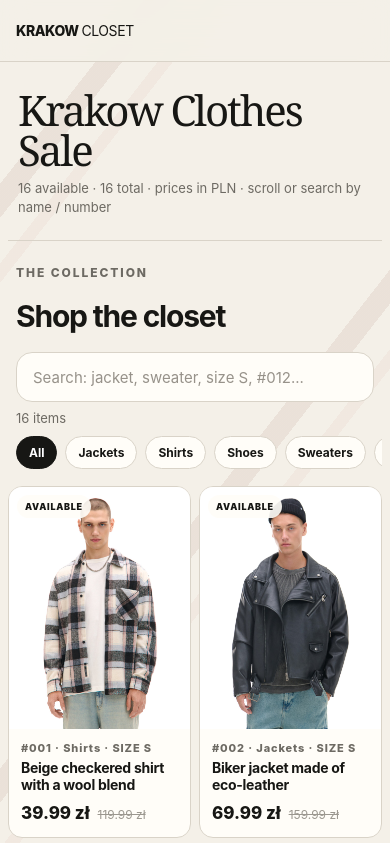
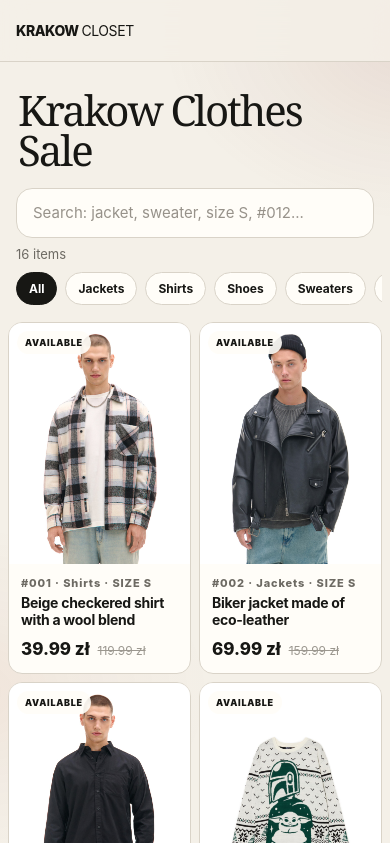
Before and after one commit to Lemurzil/krakow-clothes-sale-deploy, a website: page public/index.html in a window 390 px wide. Shown: the top 843 px of the page. Drawn offline with Linux system fonts and the light colour scheme.

Commit message:
Deploy: soft fashion background and simplified header

```diff
--- a/public/app.js
+++ b/public/app.js
@@ -2,7 +2,6 @@
 const searchInput=document.querySelector('#searchInput');
 const categoryChips=document.querySelector('#categoryChips');
 const resultCount=document.querySelector('#resultCount');
-const summaryLine=document.querySelector('#summaryLine');
 const dialog=document.querySelector('#itemDialog');
 const dialogContent=document.querySelector('#dialogContent');
 const closeDialog=document.querySelector('#closeDialog');
@@ -10,7 +9,7 @@
 let items=[];
 let activeCategory='ALL';
 
-const money=n=>Number(n).toFixed(2)+' zł';
+const money=n=>Number(n).toFixed(2)+' z\u0142';
 const esc=s=>String(s??'').replace(/[&<>"']/g,c=>({'&':'&amp;','<':'&lt;','>':'&gt;','"':'&quot;',"'":'&#039;'}[c]));
 const norm=s=>String(s??'').normalize('NFD').replace(/[\u0300-\u036f]/g,'').toLowerCase().trim();
 
@@ -31,14 +30,8 @@
       i.condition,i.material,...(i.features||[]),categoryAliases[i.category]||''
     ].join(' '));
   });
-  renderSummary();
   renderCategoryChips();
   render();
-}
-
-function renderSummary(){
-  const available=items.filter(i=>i.status==='AVAILABLE').length;
-  summaryLine.textContent=available+' available · '+items.length+' total · prices in PLN · scroll or search by name / number';
 }
 
 function renderCategoryChips(){
@@ -77,7 +70,7 @@
   return '<article class="card" data-id="'+i.id+'">'+
     '<div class="photo"><img src="'+i.images[0]+'" alt="'+esc(i.name)+'" loading="lazy">'+
     '<span class="badge '+i.status.toLowerCase()+'">'+i.status+'</span></div>'+
-    '<div class="card-body"><div class="meta">'+i.catalogNumber+' · '+esc(i.category)+' · SIZE '+esc(i.size)+'</div>'+
+    '<div class="card-body"><div class="meta">'+i.catalogNumber+' \u00b7 '+esc(i.category)+' \u00b7 SIZE '+esc(i.size)+'</div>'+
     '<h3>'+esc(i.name)+'</h3><div class="price-row"><span class="price">'+money(i.price)+'</span>'+
     (i.originalPrice?'<span class="old">'+money(i.originalPrice)+'</span>':'')+'</div></div></article>';
 }
@@ -92,7 +85,7 @@
   const factHtml=facts.map(f=>'<div class="fact"><span>'+esc(f[0])+'</span><strong>'+esc(f[1])+'</strong></div>').join('');
   const featureHtml=i.features&&i.features.length?'<ul class="features">'+i.features.map(x=>'<li>'+esc(x)+'</li>').join('')+'</ul>':'';
   dialogContent.innerHTML='<div class="detail"><div class="gallery">'+gallery+'</div><div class="info">'+
-    '<div class="detail-id">'+i.catalogNumber+' · '+esc(i.category)+'</div><h2>'+esc(i.name)+'</h2>'+
+    '<div class="detail-id">'+i.catalogNumber+' \u00b7 '+esc(i.category)+'</div><h2>'+esc(i.name)+'</h2>'+
     '<div class="big-price">'+money(i.price)+(i.originalPrice?' <span class="old">'+money(i.originalPrice)+'</span>':'')+'</div>'+
     '<div class="fact-list">'+factHtml+'</div>'+featureHtml+
     '<button class="share" id="shareItem">Share / copy item</button></div></div>';
@@ -101,7 +94,7 @@
 }
 
 async function shareItem(i){
-  const text=i.catalogNumber+' — '+i.name+', size '+i.size+', '+money(i.price)+' · Kraków';
+  const text=i.catalogNumber+' \u2014 '+i.name+', size '+i.size+', '+money(i.price)+' \u00b7 Krakow';
   if(navigator.share){try{await navigator.share({title:i.name,text,url:location.href});return}catch(e){}}
   await navigator.clipboard.writeText(text+' '+location.href);
   const b=document.querySelector('#shareItem');
--- a/public/index.html
+++ b/public/index.html
@@ -10,12 +10,8 @@
 <main>
 <section class="hero compact-original-hero">
   <h1>Krakow Clothes Sale</h1>
-  <p class="hero-summary" id="summaryLine">Loading items...</p>
 </section>
-<section class="catalog">
-  <div class="catalog-head">
-    <div><p class="eyebrow">THE COLLECTION</p><h2>Shop the closet</h2></div>
-  </div>
+<section class="catalog compact-catalog">
   <div class="catalog-tools">
     <div class="search-row">
       <input id="searchInput" type="search" autocomplete="off" placeholder="Search: jacket, sweater, size S, #012..." aria-label="Search clothes">
--- a/public/styles.css
+++ b/public/styles.css
@@ -57,58 +57,45 @@
   letter-spacing:-.05em;
   max-width:none;
 }
-.hero-summary{
-  margin:12px 0 0;
-  color:var(--muted);
-  font-size:15px;
-  line-height:1.45;
-}
 
 @media(max-width:520px){
   .hero.compact-original-hero{padding:28px 18px 24px}
   .hero.compact-original-hero h1{font-size:42px}
-  .hero-summary{font-size:13px;margin-top:9px}
 }
 
-/* Continuous diagonal background bands */
+/* Clean fashion color wash — no stripes or repeating pattern */
 body{
   position:relative;
   overflow-x:hidden;
-  background:var(--paper);
+  background:
+    radial-gradient(ellipse 54% 38% at 96% 8%, rgba(126,42,35,.115) 0%, rgba(126,42,35,.055) 38%, transparent 72%),
+    radial-gradient(ellipse 46% 34% at 4% 88%, rgba(185,75,47,.085) 0%, rgba(185,75,47,.035) 42%, transparent 74%),
+    radial-gradient(ellipse 34% 24% at 68% 58%, rgba(154,72,64,.045) 0%, transparent 76%),
+    var(--paper);
+  background-attachment:fixed;
 }
-body::before{
-  content:"";
-  position:fixed;
-  inset:-45vh -45vw;
-  pointer-events:none;
-  z-index:0;
-  background:
-    repeating-linear-gradient(
-      128deg,
-      transparent 0 190px,
-      rgba(126,42,35,.085) 190px 218px,
-      transparent 218px 254px,
-      rgba(185,75,47,.05) 254px 269px,
-      transparent 269px 455px
-    );
+.site-header{
+  background:rgba(244,240,232,.88);
 }
-.site-header,
-main,
-footer{
-  position:relative;
-  z-index:1;
+.hero.compact-original-hero{
+  padding-bottom:24px;
 }
+.compact-catalog{
+  padding-top:0;
+}
+.compact-catalog .catalog-tools{
+  margin-top:0;
+}
+
 @media(max-width:520px){
-  body::before{
-    inset:-35vh -70vw;
+  body{
     background:
-      repeating-linear-gradient(
-        128deg,
-        transparent 0 150px,
-        rgba(126,42,35,.075) 150px 171px,
-        transparent 171px 199px,
-        rgba(185,75,47,.045) 199px 211px,
-        transparent 211px 360px
-      );
+      radial-gradient(ellipse 90% 30% at 108% 4%, rgba(126,42,35,.105) 0%, rgba(126,42,35,.04) 44%, transparent 74%),
+      radial-gradient(ellipse 85% 26% at -10% 82%, rgba(185,75,47,.075) 0%, rgba(185,75,47,.025) 45%, transparent 76%),
+      var(--paper);
+    background-attachment:fixed;
+  }
+  .hero.compact-original-hero{
+    padding-bottom:18px;
   }
 }
```
